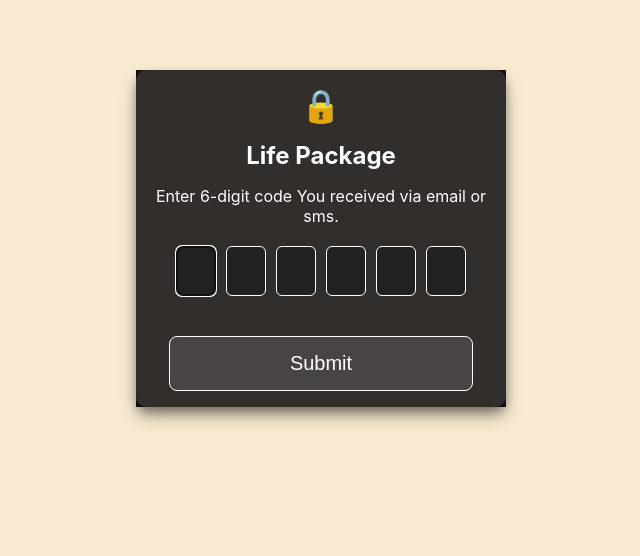
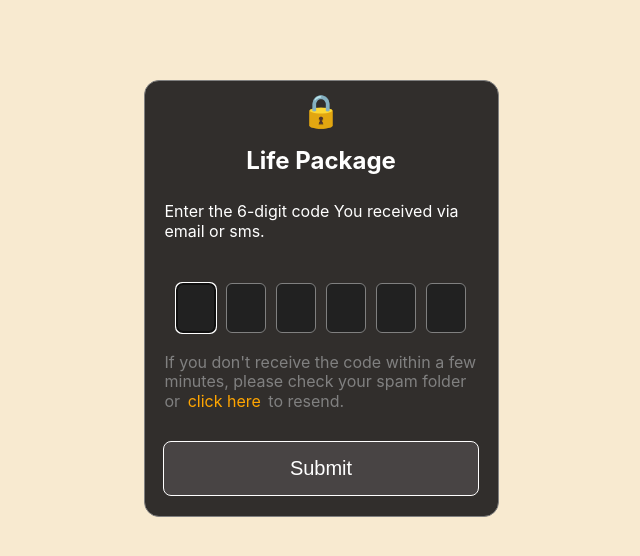
Before and after one commit to ddcroft73/life-package-fe, a React (Create React App) app: page /two-factor-auth in a window 1280 px wide. Shown: the top 556 px of the page, without its empty margins (319-959 px from the left). Built offline with nearby package versions, Linux system fonts and the light colour scheme.

Commit message:
finished 2FA, finished Email Verify, register user.

```diff
--- a/src/api/settings.js
+++ b/src/api/settings.js
@@ -1,3 +1,4 @@
 
 // access to server on desktop
-export const SERVER_HOST = '192.168.12.189:8015'
+export const SERVER_HOST = '192.168.12.189:8015'; //'localhost:8015'
+export const BASE_URL = `http://${SERVER_HOST}/api/v1`;
--- a/src/components/Login.js
+++ b/src/components/Login.js
@@ -33,26 +33,24 @@ const  Login = () => {
   const handleSubmit = async (event) => {
     event.preventDefault();
 
-    if (email && password) {
-        sendRequest = true;
-    }
+    if (email && password) {sendRequest = true;}
 
     if (sendRequest) {
       try {
         const response = await userLogin(email, password);
-        const {action} = response
+        const {action} = response;
+
 
         console.log(`response: ${response}`)
         // All good
-
         if (action) {
             setFadeOut(true);
-            setTimeout(() =>  navigate('/two-factor-auth'), 3000);
+            setTimeout(() =>  navigate('/two-factor-auth', { state: { email: email } }), 3000);
         }
 
         if (response === "admin") {
             setFadeOut(true);
-            setTimeout(() =>   navigate('/admin-login'), 3000);
+            setTimeout(() =>  navigate('/admin-login'), 3000);
 
         }
         else if (response === "user"){
@@ -79,7 +77,7 @@ const  Login = () => {
       }
 
     } else {
-      alert("Missubg email or password.")
+      alert("Missing email or password.")
     }
   };
 
--- a/src/components/TwoFactorAuth.js
+++ b/src/components/TwoFactorAuth.js
@@ -1,10 +1,22 @@
 import Box from "./elements/Box.js";
 import React, { useState } from 'react';
+import { useNavigate , useLocation}  from 'react-router-dom';
 import Button from "./elements/Button.js"
 import Paper from "./elements/Paper.js"
+import axios from 'axios';
+import { BASE_URL, SERVER_HOST } from "../api/settings.js";
+import { decodeJwt } from "../api/utils.js";
+
 
 const TwoFactorAuth = ({ onSubmit }) => {
   const [code, setCode] = useState(['', '', '', '', '', '']);
+  const [message, setMessage] = useState('');
+  const [cnt, setCnt] = useState(2);
+  const [fadeOut, setFadeOut] = useState(false);
+
+  const location = useLocation();
+  const { email } = location.state || {};
+  const navigate = useNavigate();
 
     const handleChange = (index) => (e) => {
         const value = e.target.value;
@@ -45,25 +57,131 @@ const TwoFactorAuth = ({ onSubmit }) => {
          }
      };
 
-  const handleSubmit = (e) => {
+  const resend2FA = () => {
+    const url = `${BASE_URL}/auth/2FA/resend-2FA-code`;
+    const resendLink = `${url}?email=${email}`
+
+
+    // send the email address in the url
+    try {
+        // send request to resend endpoint
+        let response={};
+        response.status = 200;
+        //const response = await axios.put(resendLink);
+
+        if (response.status === 200) {
+            setCnt(cnt+1);
+
+            if (cnt < 4) {
+                setMessage(`${cnt} codes dispatched to: ${email}...`);
+            } else {
+                setMessage("Three's the limit... redirecting to login.")
+                setFadeOut(true);
+                setTimeout(() => navigate("/login"), 3000);
+            }
+        }
+    }
+    catch (error) {
+        if (error.response) {
+            console.error('Error status:', error.response.status);
+// Ill fix this later. DIsplays sit all now
+            if (error.response.status >= 400) {  // 401, 404, 403, 409, etc
+                alert(error.response.data.detail);
+            } else{
+                alert(error.response.data.detail);
+            }
+        }
+     }
+  };
+
+
+  const verify2faCode = async (e) => {
     e.preventDefault();
-    console.log(code.join(''))
+    // /auth/2FA/verify-2FA-code/
+    let userData = JSON.parse(localStorage.getItem('TwoFactorAuth') || "{}");
+    let code_2FA = userData.code;
+    const token = userData.token;
+    const email = decodeJwt(token).email;
+    const users_code = code.join('');
 
-    // send the code and the token to the srver to verify. The token basically just makes sure
-    // its for the same email that logged in and it has a time limit.
+    if (code_2FA && token && users_code.length === 6) {
+        try {
+             const url = `${BASE_URL}/auth/2FA/verify-2FA-code/`;
+             const payload = {
+               "code_2FA": code_2FA,
+               "code_user": users_code,
+               "email_account": email,
+               "timed_token": token
+             };
 
-    // need to access localStorage to get the code and token, then send the users input, and token to the server
-    // to auth when that comes back, save the Token, the user is good to go! unless there were errors.
+              const response = await axios.put(url, payload)
+              const { access_token, token_type, user_role } = response.data;
+
+              if (response.status === 200) {
+                  console.log('Success!');
+                 if (access_token && token_type === "bearer") {
+                    console.log('Success');
+                    localStorage.removeItem('login_attempts');
+
+                    let access_data = {
+                        username: email,
+                        access_token: access_token,
+                        token_type: "bearer",
+                        user_role: user_role
+                    };
+                    localStorage.setItem("LifePackage", JSON.stringify(access_data));
+
+                    // navigate accordingly.
+                    if (user_role === "admin") {
+                       // load the admin PIN
+
+                    } else if (user_role === "user") {
+                       // user workstation
+                       setFadeOut(true);
+                       setTimeout(() => navigate("/user-dashboard"), 3000);
+                    }
+
+                 }
+              }
+        // Error due to server response
+        } catch(error) {
+            //
+            if (error.response) {
+              console.error('Error status:', error.response.status);
+  // Ill fix this later.
+              if (error.response.status >= 400) {  // 401, 404, 403, 409, etc
+                setMessage(error.response.data.detail);
+                setTimeout(() => setMessage(""), 3000);
+              }
+          }
+        }
+
+    // Error user input, data from localStorage
+    } else if (users_code.length != 6) {
+        setMessage('Missing 1 or more characters input.')
+        setTimeout(() => setMessage(""), 3000);
+    } else if (!code_2FA || !token) {
+        setMessage("Error: Click below to resend 2FA code.")
+        setTimeout(() => setMessage(""), 3000);
+    }
   };
 
   return (
-    <div style={styles.container}>
-      <Paper elevation={6} style={styles.formBox}>
+       <div className={fadeOut ? 'fade-out' : ''}>
+          <Box style={styles.container}>
+            <Box style={styles.formBox}>
               <div style={styles.lockIcon}>🔒</div>
               <h1 style={styles.title}>Life Package</h1>
-        <p style={styles.subtitle}>Enter 6-digit code You received via email or sms.</p>
-        <form onSubmit={handleSubmit}>
-        <div style={styles.inputsContainer}>
+              <Box style={styles.subtitle}>Enter the 6-digit code You received via email or sms.</Box>
+                <Box style={{border: "0px solid black", height: 22}}>
+                  {message && (
+                  <Box style={{position: "relative", top: -8, border: "0px solid black", fontSize: 14, zIndex: 10, padding: 0, color: "orange", textAlign: "center"}} className="error-message">
+                      {message}
+                  </Box>
+                  )}
+                </Box >
+              <form onSubmit={verify2faCode}>
+                    <Box style={styles.inputsContainer}>
                       {code.map((digitOrLetter, index) => (
                           <input
                           onKeyDown={handleKeyDown(index)}
@@ -77,14 +195,19 @@ const TwoFactorAuth = ({ onSubmit }) => {
                           autoFocus={index === 0} // Focus the first input on mount
                           />
                       ))}
-        </div>
+                    </Box>
+
+                    <Box style={{lineHeight: 1.2, border: "0px solid gray", color: "gray", textAlign: "left"}}>
+                    If you don't receive the code within a few minutes, please check your spam folder
+                    or <span style={{cursor: "pointer",padding:3, color: 'orange'}} onClick={resend2FA}>click here</span> to resend.
+                    </Box>
                   <Button type="submit" style={styles.button}>Submit</Button>
               </form>
-      </Paper>
+            </Box>
+          </Box>
       </div>
   );
 };
-
 
 
 
@@ -92,11 +215,14 @@ const TwoFactorAuth = ({ onSubmit }) => {
 const styles = {
   container: {
     display: 'flex',
+    border: "0px solid gray",
+    borderRadius: '15px',
     marginTop: 20,
     justifyContent: 'center',
+    width: 375,
     alignItems: 'center',
     height: 'auto',
-    backgroundColor: 'rgb(18, 17, 16)',
+    backgroundColor: "transparent",//'rgb(49, 46, 44)',
     fontFamily:  "-apple-system, BlinkMacSystemFont, 'Segoe UI', 'Roboto', 'Oxygen', 'Ubuntu', 'Cantarell', 'Fira Sans', 'Droid Sans', 'Helvetica Neue', sans-serif;"
   },
   hyphen: {
@@ -107,7 +233,8 @@ const styles = {
   },
   formBox: {
     backgroundColor: 'rgb(49, 46, 44)',
-    borderRadius: '10px',
+    border: "1px solid gray",
+    borderRadius: '15px',
     textAlign: 'center',
    /* padding: '40px',
     textAlign: 'center',
@@ -127,12 +254,18 @@ const styles = {
   },
   subtitle: {
     color: 'white',
-    marginBottom: '20px'
+    marginTop: 0,
+    marginBottom: '0px',
+    border: '0px solid white',
+    textAlign: "left",
   },
   inputsContainer: {
     display: 'flex',
     justifyContent: 'center',
-    marginBottom: '20px',
+    marginBottom: '0px',
+    marginTop: '0px',
+    paddingTop: "10px",
+    border: '0px solid white',
   },
   input: {
     width: '40px',
@@ -141,7 +274,7 @@ const styles = {
     fontSize: '32px',
     textAlign: 'center',
     borderRadius: '6px',
-    border: '1px solid white', // Adjust as needed
+    border: '1px solid gray', // Adjust as needed
     backgroundColor: 'rgb(33, 33, 33)',
     color: 'white'
   },
@@ -150,69 +283,12 @@ const styles = {
     backgroundColor: '#484444', // Placeholder color, replace with the color you want
     color: 'white',
     border: '1px solid white',
-    borderRadius: '8px',
+    //borderRadius: '8px',
     cursor: 'pointer',
     fontSize: '20px',
-    width: '90%', // Full-width button
+    width: '95%', // Full-width button
+    marginBottom: 10
   }
 };
 
 export default TwoFactorAuth;
-
- /*
-  const handleChange = (index) => (e) => {
-    const value = e.target.value;
-    const newCode = [...code];
-
-    if (value.match(/[0-9a-zA-Z]/)) {
-      newCode[index] = value.toUpperCase(); // Convert to upper case
-      setCode(newCode);
-
-      // If current input is before the hyphen and a value has been entered, focus the next input
-      if (index < 2 && value) {
-        const nextInput = e.target.parentElement.children[index + 1];
-        nextInput && nextInput.focus();
-      }
-      // If current input is right before the hyphen, jump over the hyphen
-      else if (index === 2 && value) {
-        const nextInput = e.target.parentElement.children[index + 2]; // Skip over the hyphen
-        nextInput && nextInput.focus();
-      }
-      // For inputs after the hyphen, continue as normal
-      else if (index > 2 && value) {
-        const nextInput = e.target.parentElement.children[index + 1];
-        nextInput && nextInput.focus();
-      }
-    } else if (!value) {
-      // If the input is cleared, reset its value in the state
-      newCode[index] = '';
-      setCode(newCode);
-    }
-  };
-
-  const handleKeyDown = (index) => (e) => {
-    if (e.key === 'Backspace') {
-      // Prevent default behavior of backspace key
-      e.preventDefault();
-      const newCode = [...code];
-      newCode[index] = '';
-      setCode(newCode);
-
-      // If current input is after the hyphen and is empty, move focus to the previous input
-      if (index > 3 && !code[index]) {
-        const prevInput = e.target.parentElement.children[index - 1];
-        prevInput && prevInput.focus();
-      }
-      // If current input is right after the hyphen and is empty, jump back over the hyphen
-      else if (index === 3 && !code[index]) {
-        const prevInput = e.target.parentElement.children[index - 2]; // Skip over the hyphen
-        prevInput && prevInput.focus();
-      }
-      // For inputs before the hyphen, continue as normal
-      else if (index < 3 && !code[index]) {
-        const prevInput = e.target.parentElement.children[index - 1];
-        prevInput && prevInput.focus();
-      }
-    }
-  };
-  */
```
Also changed, not shown: src/api/api.js (+18 -11 lines), src/components/RegisterUser.js (+26 -8 lines), src/components/VerifyEmail.js (+6 -10 lines), TODO.txt. Lines whose indentation alone changed are shown as unchanged.
